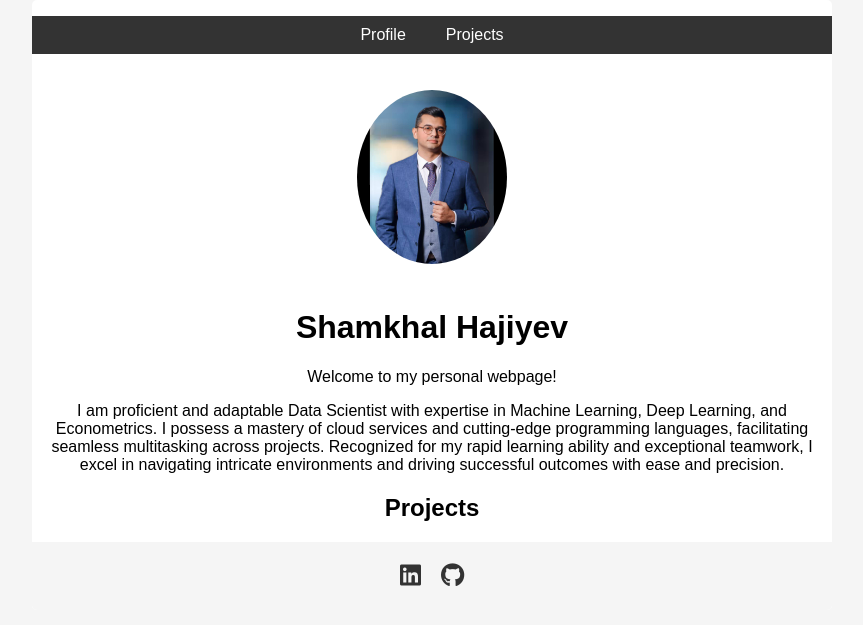
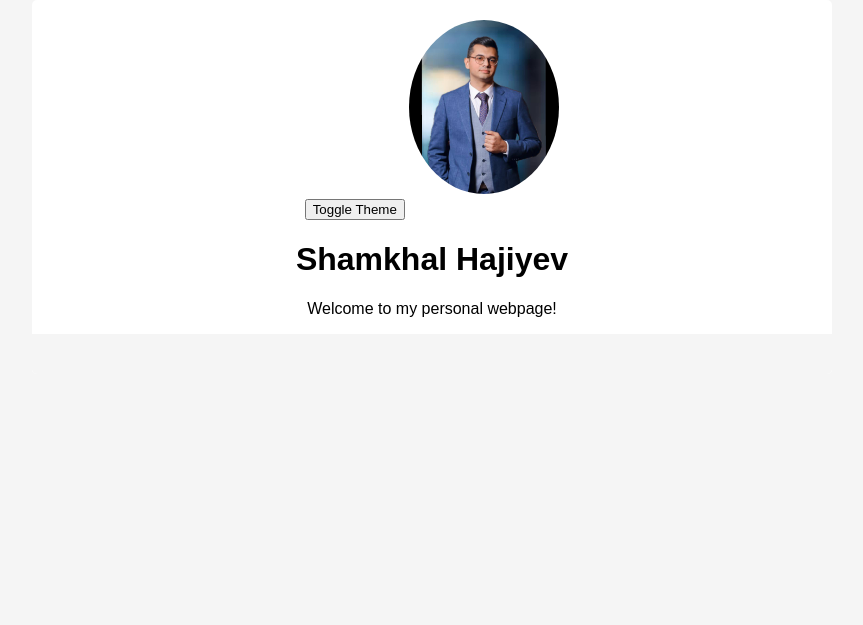
Before and after one commit to ShamkhalHajiyev/shamkhalhajiyev.github.io, a Jekyll site: the page built from README.md, in a window 1280 px wide. Shown: the top 625 px of the page, without its empty margins (208-1071 px from the left). Built offline with Jekyll 4.4.1, drawn with Linux system fonts in a browser that asks for light colours; nearby versions of some CDN libraries; our own code applies the rules of GitHub Pages for plain Markdown files.

Commit message:
Update default.html
Adding Dark and Light Mode

```diff
--- a/_layouts/default.html
+++ b/_layouts/default.html
@@ -9,42 +9,39 @@
 </head>
 <body>
     <div class="container">
-        <nav class="navigation">
-            <ul>
-                <li><a href="/_layouts/default.html">Profile</a></li>
-                <li><a href="#projects">Projects</a></li>
-            </ul>
-        </nav>
-        <header id="profile">
+        <header>
+            <button id="theme-toggle">Toggle Theme</button>
             <img src="/assets/img/ProfilePhoto.jpg" alt="Shamkhal Hajiyev" class="profile-picture">
             <h1>Shamkhal Hajiyev</h1>
             <p>Welcome to my personal webpage!</p>
         </header>
         <main>
-            <!-- Profile content -->
             <section class="bio">
-                <p>I am proficient and adaptable Data Scientist with expertise in Machine Learning, Deep Learning, and Econometrics.
-                    I possess a mastery of cloud services and cutting-edge programming languages, facilitating seamless multitasking across projects.
-                    Recognized for my rapid learning ability and exceptional teamwork,
-                    I excel in navigating intricate environments and driving successful outcomes with ease and precision.</p>
+                <!-- Your bio information here -->
             </section>
-            <!-- Projects content -->
-            <section id="projects">
-                <h2>Projects</h2>
-                <!-- Add your projects here -->
-            </section>
+            <!-- Other sections for content -->
         </main>
         <footer>
             <div class="social-links">
-                <a href="https://www.linkedin.com/in/yourusername" target="_blank" title="LinkedIn">
-                    <i class="fab fa-linkedin"></i>
-                </a>
-                <a href="https://github.com/yourusername" target="_blank" title="GitHub">
-                    <i class="fab fa-github"></i>
-                </a>
-                <!-- Add other social links here -->
+                <!-- Social links here -->
             </div>
         </footer>
     </div>
+    <script>
+        // JavaScript for theme toggle
+        var themeToggleButton = document.getElementById('theme-toggle');
+        var currentTheme = localStorage.getItem('theme');
+
+        if(currentTheme) {
+            document.body.classList.add(currentTheme);
+        }
+
+        themeToggleButton.addEventListener('click', function() {
+            document.body.classList.toggle('dark-mode');
+
+            var theme = document.body.classList.contains('dark-mode') ? 'dark-mode' : '';
+            localStorage.setItem('theme', theme);
+        });
+    </script>
 </body>
 </html>
```
